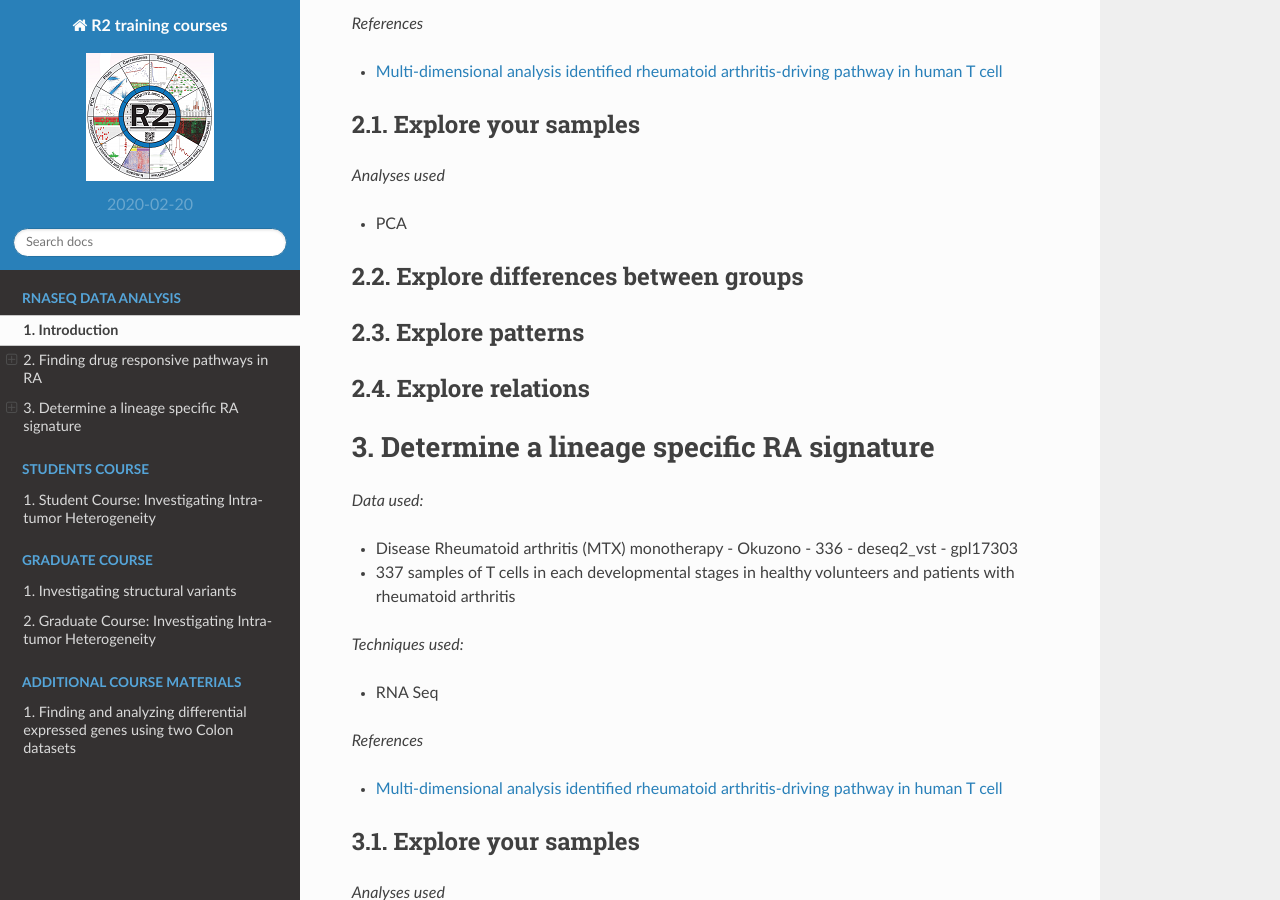
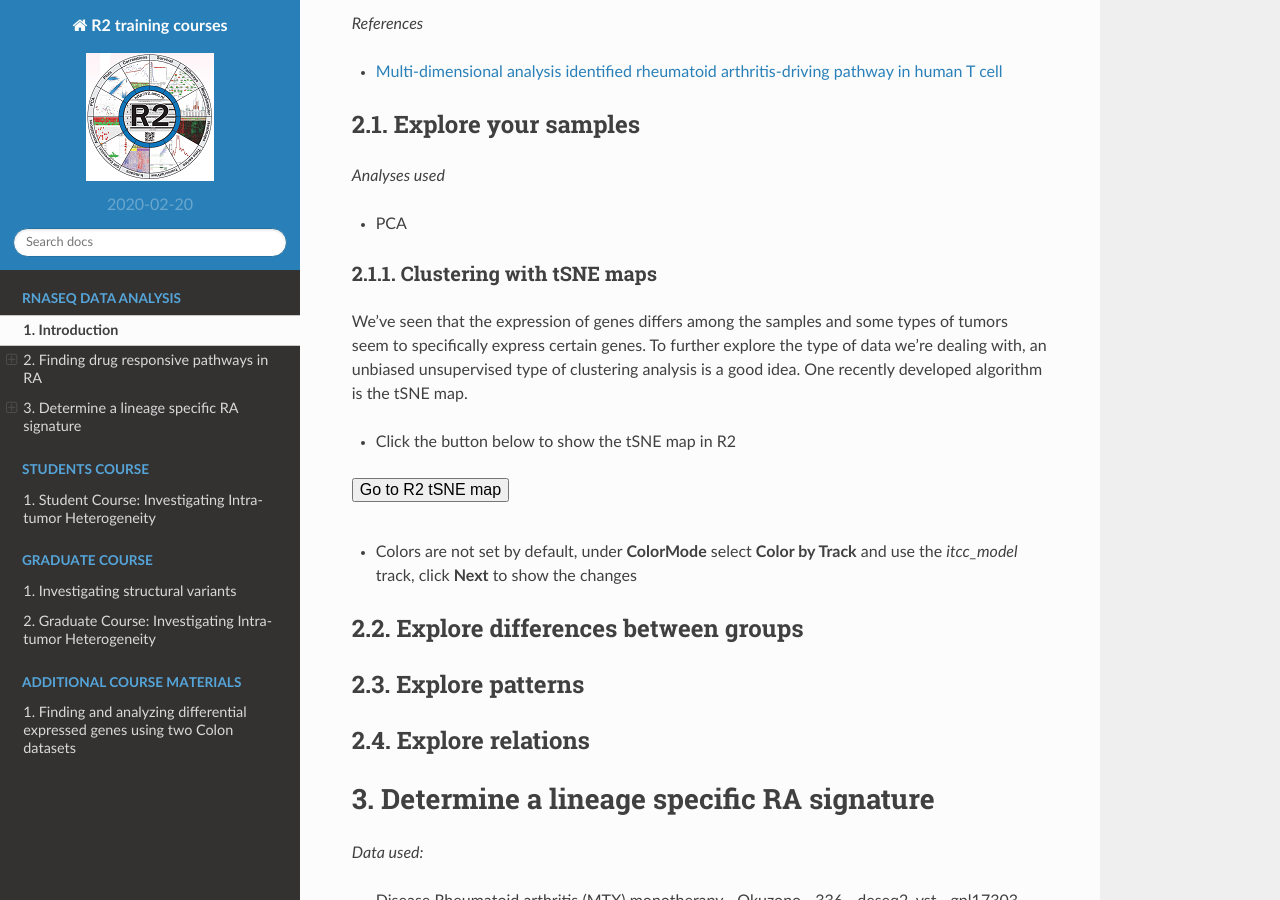
Before and after one commit to antronerds/r2-training-courses, a Sphinx documentation site: the page built from docs/RNA_seq_data_analysis_-_Using_Rheumatoid_Arthritis_data.md, in a window 1280 px wide and 900 px high, scrolled down 1073 px. Built offline with Sphinx 7.4.7 and the Read the Docs theme 2.0.0, drawn with Linux system fonts in a browser that asks for light colours.

Commit message:
Start of a document for rheumatoid arthritis

```diff
--- a/docs/RNA_seq_data_analysis_-_Using_Rheumatoid_Arthritis_data.md
+++ b/docs/RNA_seq_data_analysis_-_Using_Rheumatoid_Arthritis_data.md
@@ -45,6 +45,28 @@ Explore your samples
 ------
 *Analyses used*
 * PCA
+##### Clustering with tSNE maps
+
+We've seen that the expression of genes differs among the samples and some types of tumors seem to specifically express certain genes. To further explore the type of data we're dealing with, an unbiased unsupervised type of clustering analysis is a good idea. One recently developed algorithm is the tSNE map.
+
+
+* Click the button below to show the tSNE map in R2
+
+<form name='tsne_map' action="https://hgserver1.amc.nl/cgi-bin/r2/main.cgi" enctype="multipart/form-data" method='POST' target='_gv'>
+<input type='hidden' name='switch' value='2'>
+<input type='hidden' name='minpres' value='1'>
+<input type='hidden' name='perplexity' value='30'>
+<input type='hidden' name='dotsize' value='6'>
+<input type='hidden' name='option' value='plot_tsne'>
+<input type='hidden' name='table' value='ps_avgpres_gse113156geo22_gse113156'>
+<input type='hidden' name='cortype' value='transform_zscore'>
+<button type="submit" >Go to R2 tSNE map</button>
+</form>
+<br>
+<br>
+
+
+* Colors are not set by default, under **ColorMode** select **Color by Track** and use the *itcc_model* track, click **Next** to show the changes
 
 Explore differences between groups
 ------
```
